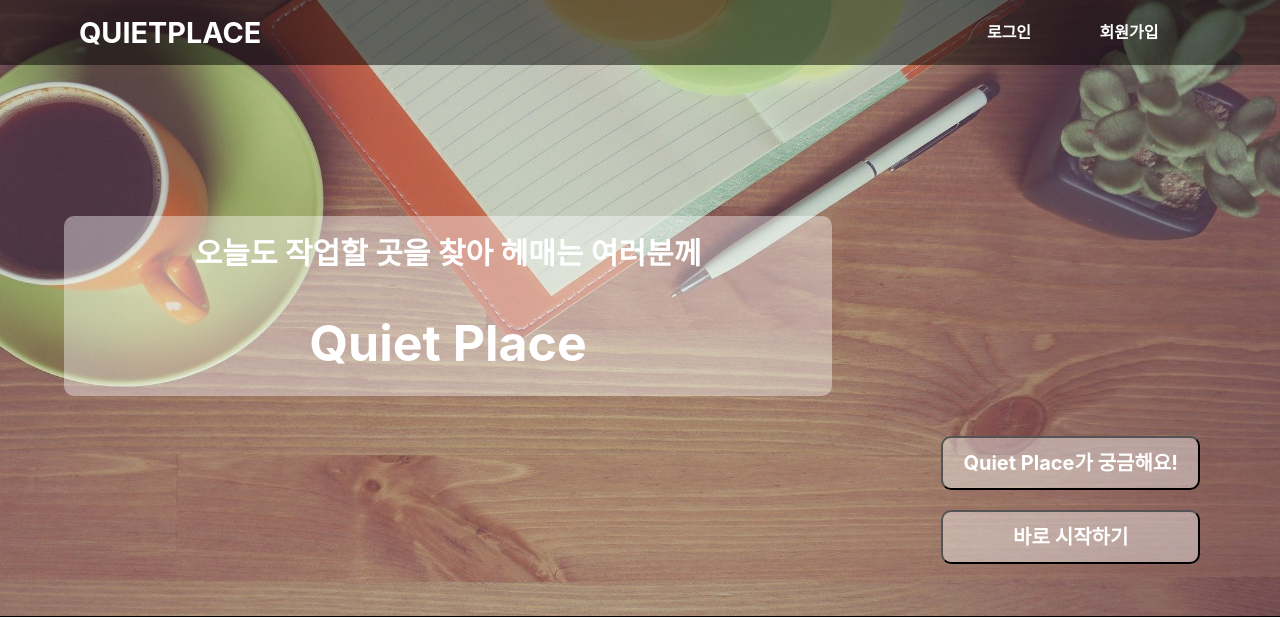
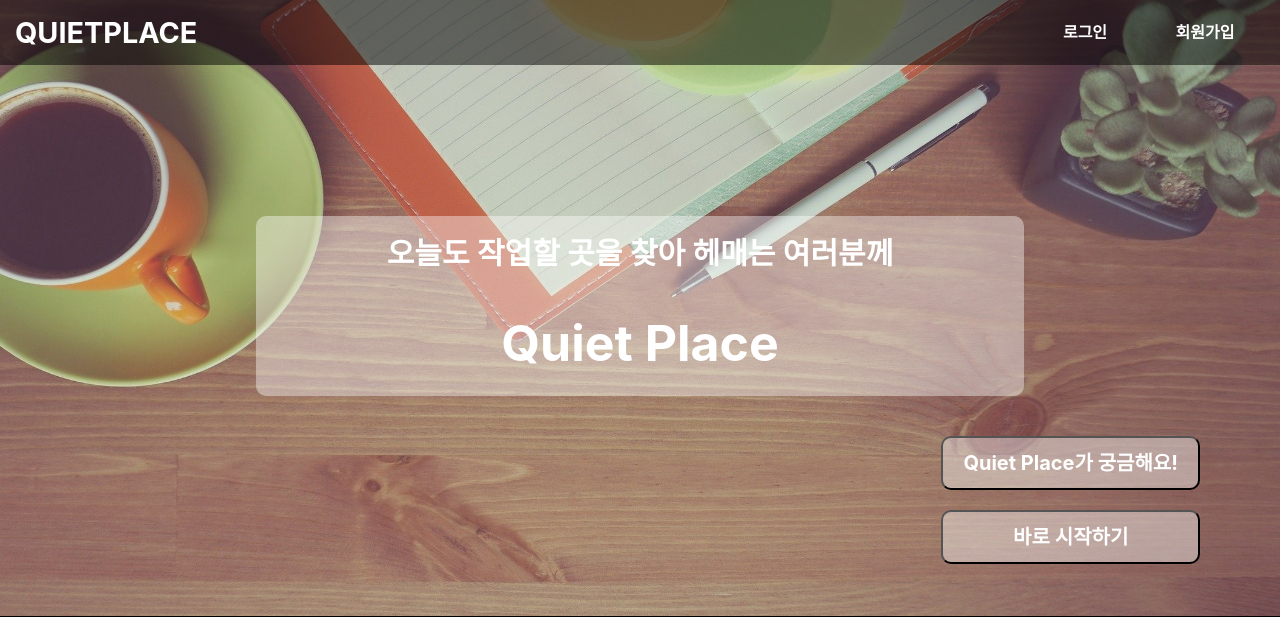
Before and after one commit to JwahoonKim/QuietPlace, a Django app: page / in a window 1280 px wide. Shown: the top 617 px of the page. Run offline with Django 3.2, Linux system fonts and the light colour scheme; style sheets or scripts are compiled from the project's sources; some libraries are stand-ins or nearby versions.

Commit message:
[feat] base.html 분리 및 헤더 작업

```diff
--- a/quietPlace/static/quietPlace/scss/base.scss
+++ b/quietPlace/static/quietPlace/scss/base.scss
@@ -7,24 +7,20 @@
     Arial, sans-serif, "Apple Color Emoji", "Segoe UI Emoji", "Segoe UI Symbol";
 }
 
-.container {
-  margin-left: 5%;
-
-}
-
 /* Navbar section */
 
 .nav {
   width: 100%;
   height: 65px;
-  position: fixed;
-  top: 0px;
-  left: 0px;
-  right: 0px;
   line-height: 65px;
   text-align: center;
   background-color: rgba(0, 0, 0, 0.5);
   display: flex;
+  position: fixed;
+  top: 0px;
+  right: 0px;
+  left: 0px;
+  z-index: 100;
 }
 
 .nav div.logo {
--- a/quietPlace/templates/quietPlace/base.html
+++ b/quietPlace/templates/quietPlace/base.html
@@ -2,6 +2,7 @@
 <html>
   <head>
     <meta charset="utf-8" />
+    <meta name="viewport" content="width=device-width, initial-scale=1">
     {% load static %} {% load sass_tags %}
 
     <link rel="stylesheet" href="https://maxcdn.bootstrapcdn.com/bootstrap/4.0.0/css/bootstrap.min.css"
@@ -29,12 +30,12 @@
   </head>
   <body>
     <nav class="nav">
-      <div class="container">
+      <div class="container-fluid">
         <div class="logo">
           <a href="{% url 'index' %}">quietPlace</a>
         </div>
         <div class="main_list" id="mainListDiv">
-          <ul>
+          <ul class="ml-auto">
             <li><a href="{% url 'login' %}">로그인</a></li>
             <li><a href="{% url 'signup' %}">회원가입</a></li>
           </ul>
```
Also changed, not shown: quietPlace/static/quietPlace/scss/base.css (+6 -8 lines), 1 other file.
